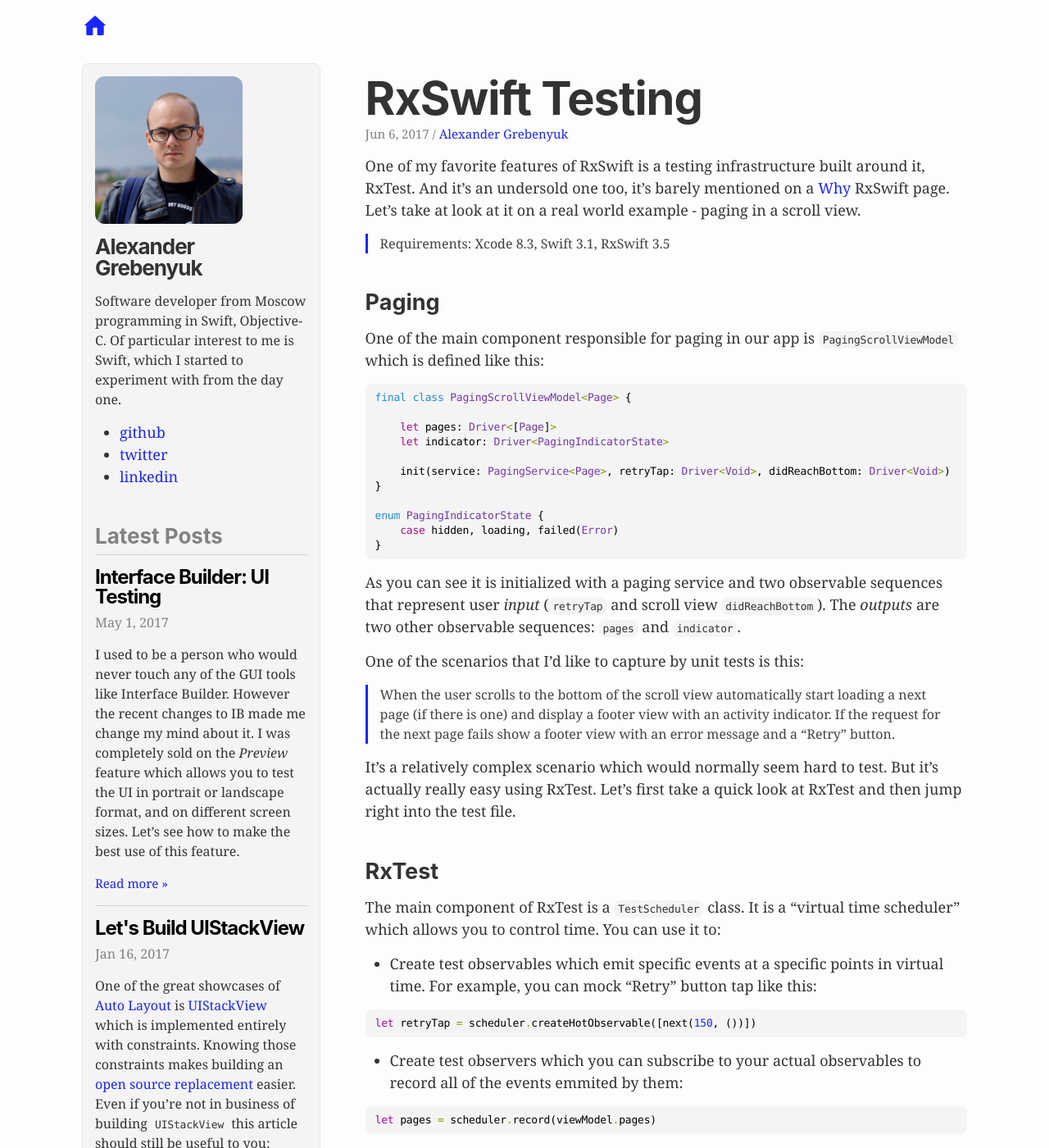
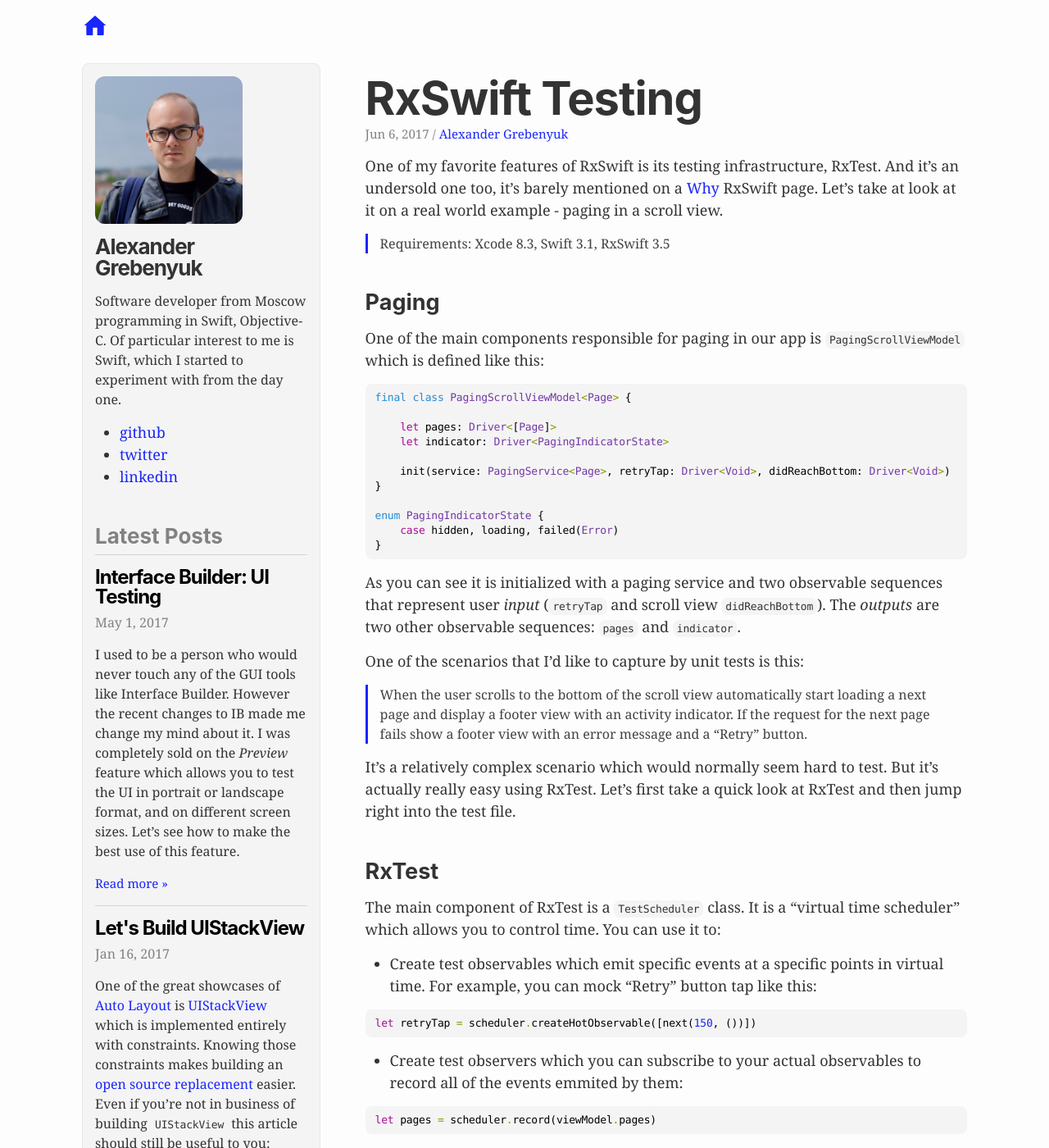
Before and after one commit to hyling/kean.github.io, a Jekyll site: the page built from _posts/2017-06-06-rxtesting.markdown, in a window 1280 px wide and 1400 px high. Shown: the whole window at 82% size. Built offline with Jekyll 4.4.1, drawn with Linux system fonts in a browser that asks for light colours; comment, search, counter and statistics services are not loaded.

Commit message:
RxSwift Testing edits

````diff
--- a/_posts/2017-06-06-rxtesting.markdown
+++ b/_posts/2017-06-06-rxtesting.markdown
@@ -8,13 +8,13 @@
 uuid: cdddbe85-b27a-4ba3-8336-340919e3cf04
 ---
 
-One of my favorite features of RxSwift is a testing infrastructure built around it, RxTest. And it's an undersold one too, it's barely mentioned on a [Why](https://github.com/ReactiveX/RxSwift/blob/master/Documentation/Why.md) RxSwift page. Let's take at look at it on a real world example - paging in a scroll view.
+One of my favorite features of RxSwift is its testing infrastructure, RxTest. And it's an undersold one too, it's barely mentioned on a [Why](https://github.com/ReactiveX/RxSwift/blob/master/Documentation/Why.md) RxSwift page. Let's take at look at it on a real world example - paging in a scroll view.
 
 > Requirements: Xcode 8.3, Swift 3.1, RxSwift 3.5
 
 # Paging
 
-One of the main component responsible for paging in our app is `PagingScrollViewModel` which is defined like this:
+One of the main components responsible for paging in our app is `PagingScrollViewModel` which is defined like this:
 
 ```swift
 final class PagingScrollViewModel<Page> {
@@ -34,7 +34,7 @@
 
 One of the scenarios that I'd like to capture by unit tests is this:
 
-> When the user scrolls to the bottom of the scroll view automatically start loading a next page (if there is one) and display a footer view with an activity indicator. If the request for the next page fails show a footer view with an error message and a "Retry" button.
+> When the user scrolls to the bottom of the scroll view automatically start loading a next page and display a footer view with an activity indicator. If the request for the next page fails show a footer view with an error message and a "Retry" button.
 
 It's a relatively complex scenario which would normally seem hard to test. But it's actually really easy using RxTest. Let's first take a quick look at RxTest and then jump right into the test file.
 
````
